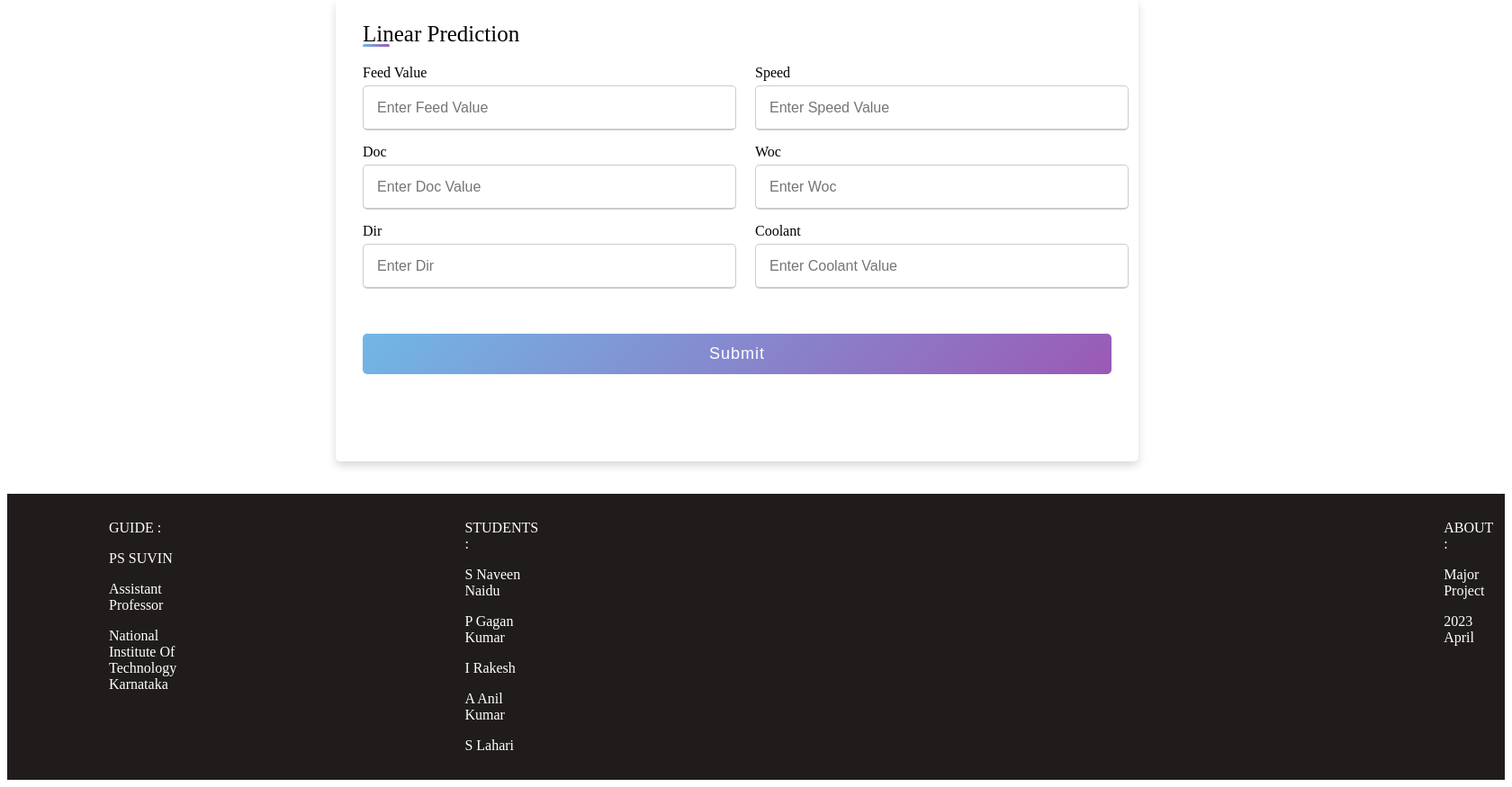
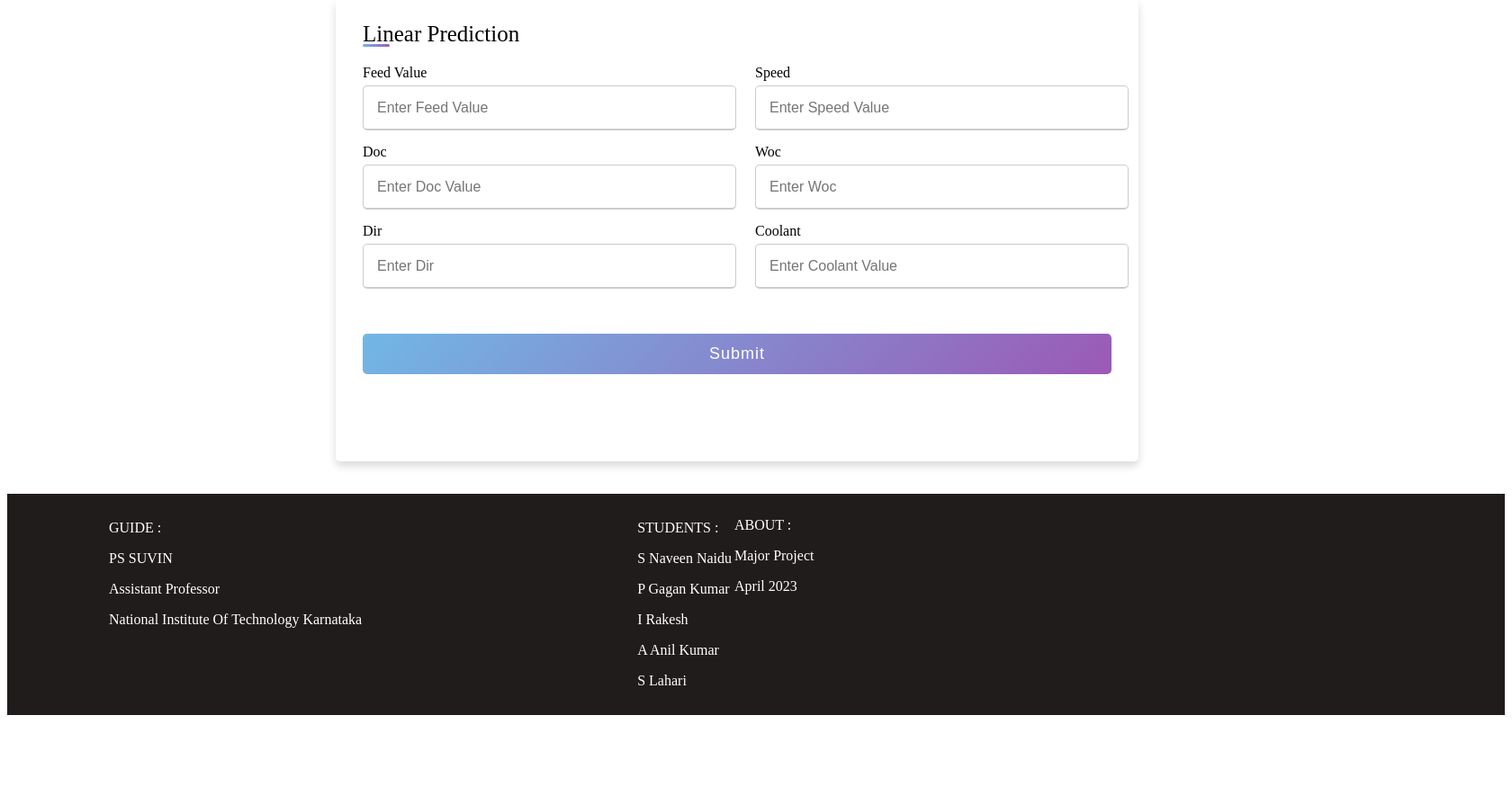
Before and after one commit to SettiNaveenNaidu/MAJOR_PROJECT, a Flask app: page / in a window 1680 px wide. Shown: the part 149-1024 px from the top of the page at 90% size. After the commit the page ends 944 px from the top, so only its background shows below. Run offline with Flask 2, Linux system fonts and the light colour scheme; parts of the project's set-up code (start-up, migrations or seed data) failed here and were passed over.

Commit message:
Update new.html

```diff
--- a/templates/new.html
+++ b/templates/new.html
@@ -79,10 +79,10 @@
                 <p>A Anil Kumar</p>
                 <p>S Lahari</p>
             </div>
-           <div class="about">
+           <div class="abouts">
               <p>ABOUT :</p>
               <p>Major Project</p>
-              <p>2023 April</p>
+              <p>April 2023</p>
           </div>
 
     </div>
```
